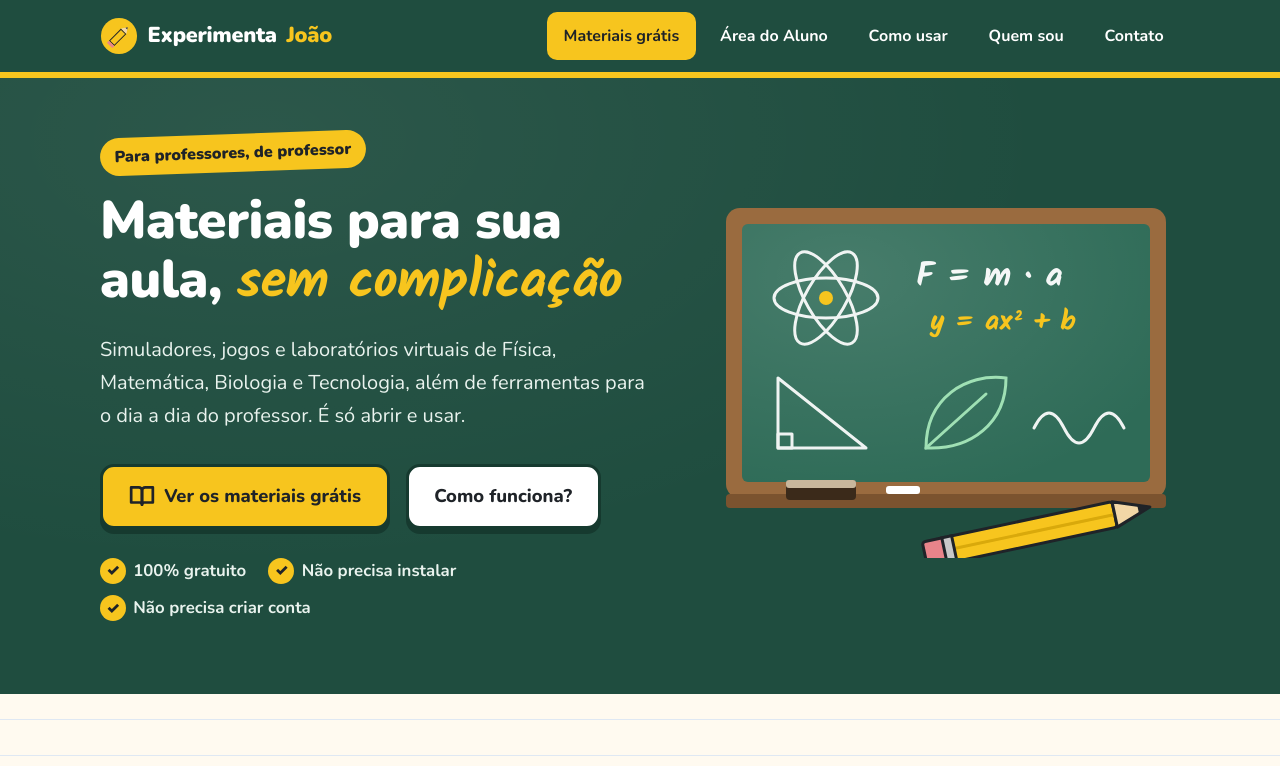
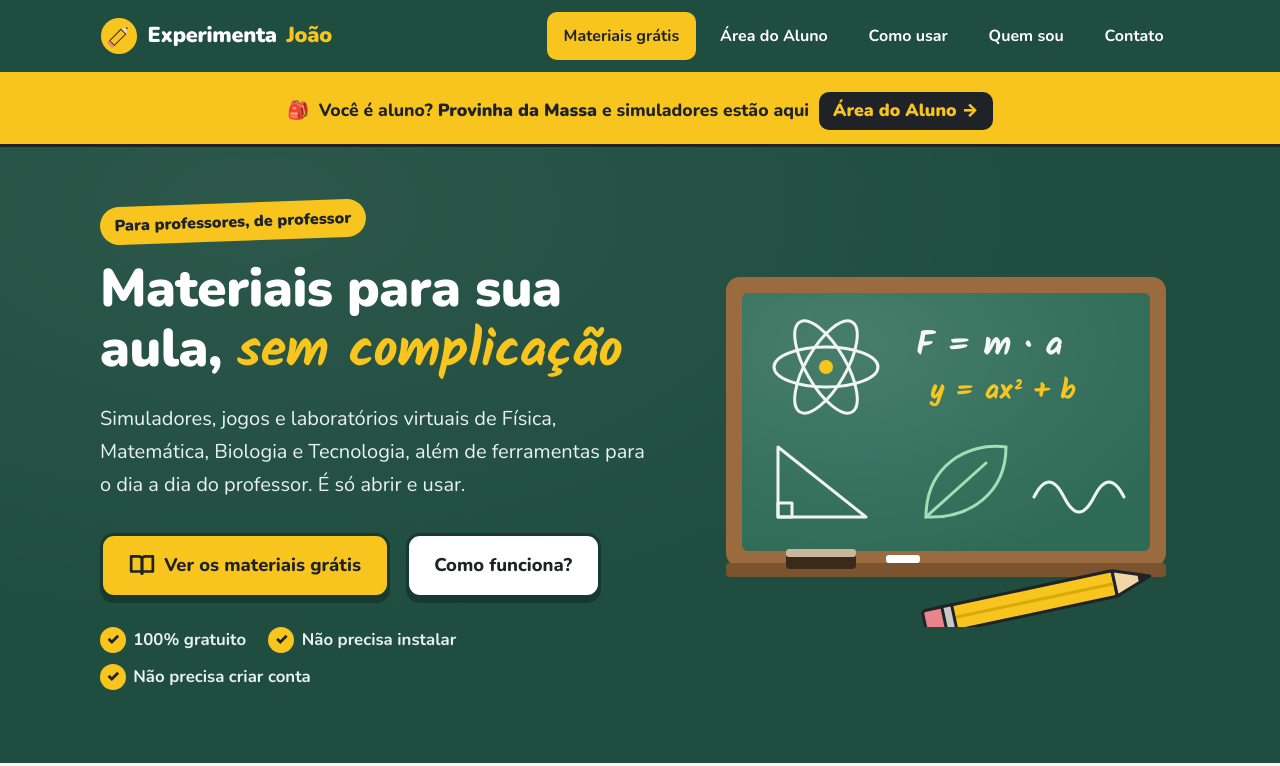
Before and after one commit to Experimentajoao/experimentajoao, a plain HTML site: page index.html in a window 1280 px wide. Shown: the top 766 px of the page. Drawn offline with nearby package versions, Linux system fonts and the light colour scheme.

Commit message:
Faixa do aluno no topo da home, robots.txt e sitemap
Co-Authored-By: Claude Opus 5.5 <noreply@anthropic.com>
Claude-Session: https://claude.ai/code/session_017pfXpjN79KrpNo2WKMoWwr

```diff
--- a/index.html
+++ b/index.html
@@ -4,7 +4,7 @@
   <meta charset="UTF-8">
   <meta name="viewport" content="width=device-width, initial-scale=1.0">
   <title>Experimenta João | Materiais gratuitos para professores</title>
-  <meta name="description" content="Simuladores, jogos e laboratórios virtuais gratuitos para usar em sala de aula. Não precisa instalar nada: é só abrir no celular, no computador ou projetar na TV.">
+  <meta name="description" content="Experimenta João, do Prof. João Victor: Área do Aluno com a Provinha da Massa e simuladores, jogos e laboratórios virtuais gratuitos para usar em sala de aula. Não precisa instalar nada: é só abrir no celular, no computador ou projetar na TV.">
   <meta name="theme-color" content="#1f4d3f">
   <link rel="preconnect" href="https://fonts.googleapis.com">
   <link rel="preconnect" href="https://fonts.gstatic.com" crossorigin>
@@ -116,6 +116,14 @@
     .btn-branco { background: var(--branco); color: var(--texto); }
     .btn-whats { background: var(--whats); color: var(--branco); }
     .btn-whats:hover { background: var(--whats-escuro); }
+
+    /* ===== FAIXA DO ALUNO ===== */
+    .faixa-aluno { background: var(--amarelo); border-bottom: 3px solid var(--texto); }
+    .faixa-aluno a { display: flex; align-items: center; justify-content: center; gap: .6rem; flex-wrap: wrap;
+      padding: .85rem 1.25rem; color: var(--texto); text-decoration: none; font-weight: 800; font-size: 1.1rem; text-align: center; }
+    .faixa-aluno strong { font-weight: 900; }
+    .faixa-aluno .ir { background: var(--texto); color: var(--amarelo); border-radius: 10px; padding: .3rem .9rem; font-weight: 900; }
+    .faixa-aluno a:hover .ir { background: var(--quadro); }
 
     /* ===== ABERTURA (QUADRO) ===== */
     .abertura {
@@ -372,6 +380,11 @@
   </header>
 
   <main id="conteudo">
+
+    <!-- FAIXA DO ALUNO -->
+    <div class="faixa-aluno">
+      <a href="alunos.html">🎒 <span>Você é aluno? <strong>Provinha da Massa</strong> e simuladores estão aqui</span> <span class="ir">Área do Aluno →</span></a>
+    </div>
 
     <!-- ABERTURA -->
     <section class="abertura">
```
Also changed, not shown: sitemap.xml (added, +7 -0 lines), robots.txt (added).
